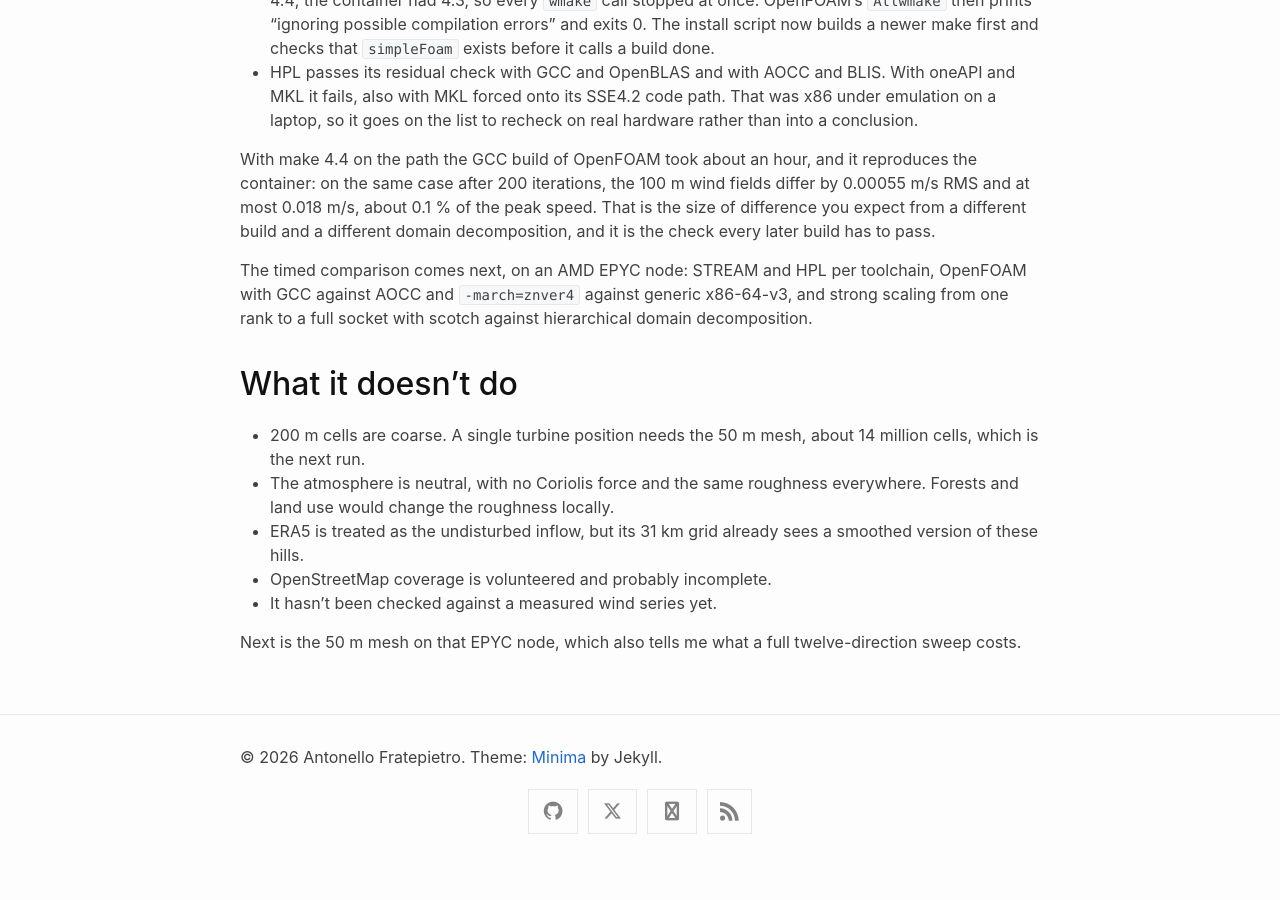
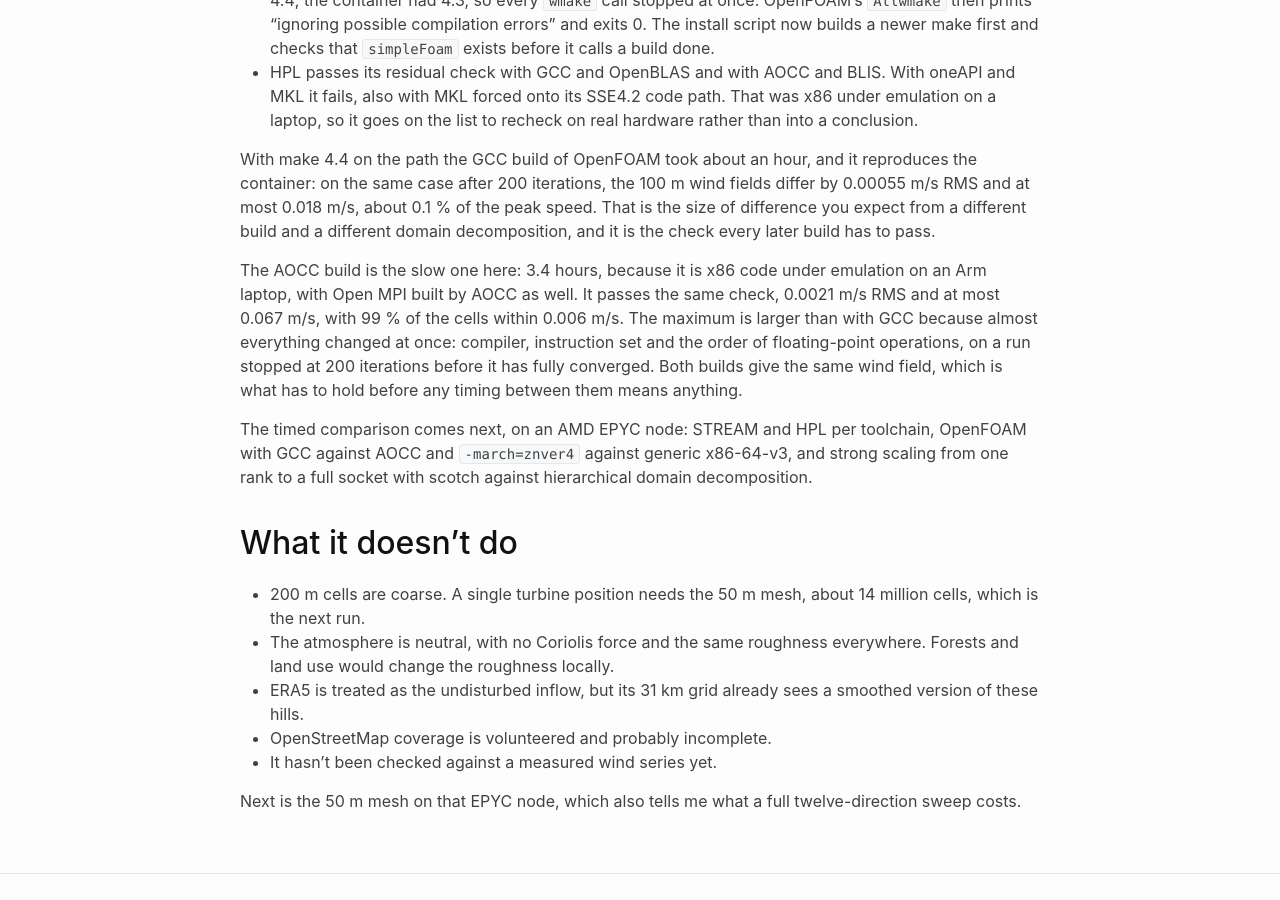
Before and after one commit to antonellof/antonellof.github.io, a Jekyll site: the page built from _posts/2026-11-20-wind-over-the-monti-dauni-openfoam.md, in a window 1280 px wide and 900 px high, scrolled down 5428 px. Built offline with Jekyll 4.4.1, drawn with Linux system fonts in a browser that asks for light colours; nearby versions of some CDN libraries; before the commit the page ends 6297 px from its top, so only the background shows below that.

Commit message:
Wind post: AOCC build validation

```diff
--- a/_posts/2026-11-20-wind-over-the-monti-dauni-openfoam.md
+++ b/_posts/2026-11-20-wind-over-the-monti-dauni-openfoam.md
@@ -91,6 +91,8 @@ Getting the toolchains to build was most of the work:
 
 With make 4.4 on the path the GCC build of OpenFOAM took about an hour, and it reproduces the container: on the same case after 200 iterations, the 100 m wind fields differ by 0.00055 m/s RMS and at most 0.018 m/s, about 0.1 % of the peak speed. That is the size of difference you expect from a different build and a different domain decomposition, and it is the check every later build has to pass.
 
+The AOCC build is the slow one here: 3.4 hours, because it is x86 code under emulation on an Arm laptop, with Open MPI built by AOCC as well. It passes the same check, 0.0021 m/s RMS and at most 0.067 m/s, with 99 % of the cells within 0.006 m/s. The maximum is larger than with GCC because almost everything changed at once: compiler, instruction set and the order of floating-point operations, on a run stopped at 200 iterations before it has fully converged. Both builds give the same wind field, which is what has to hold before any timing between them means anything.
+
 The timed comparison comes next, on an AMD EPYC node: STREAM and HPL per toolchain, OpenFOAM with GCC against AOCC and `-march=znver4` against generic x86-64-v3, and strong scaling from one rank to a full socket with scotch against hierarchical domain decomposition.
 
 ## What it doesn't do
```
